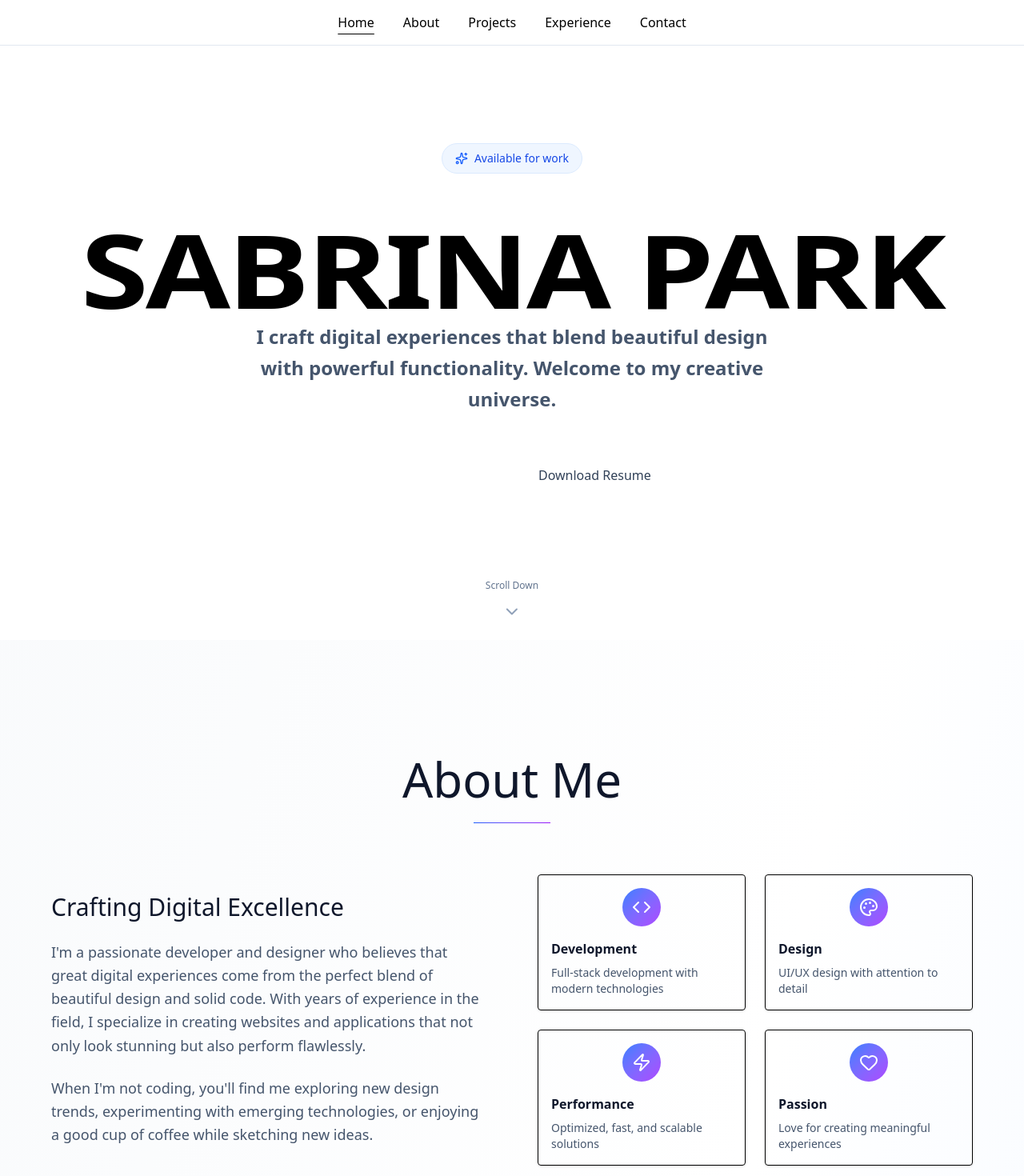
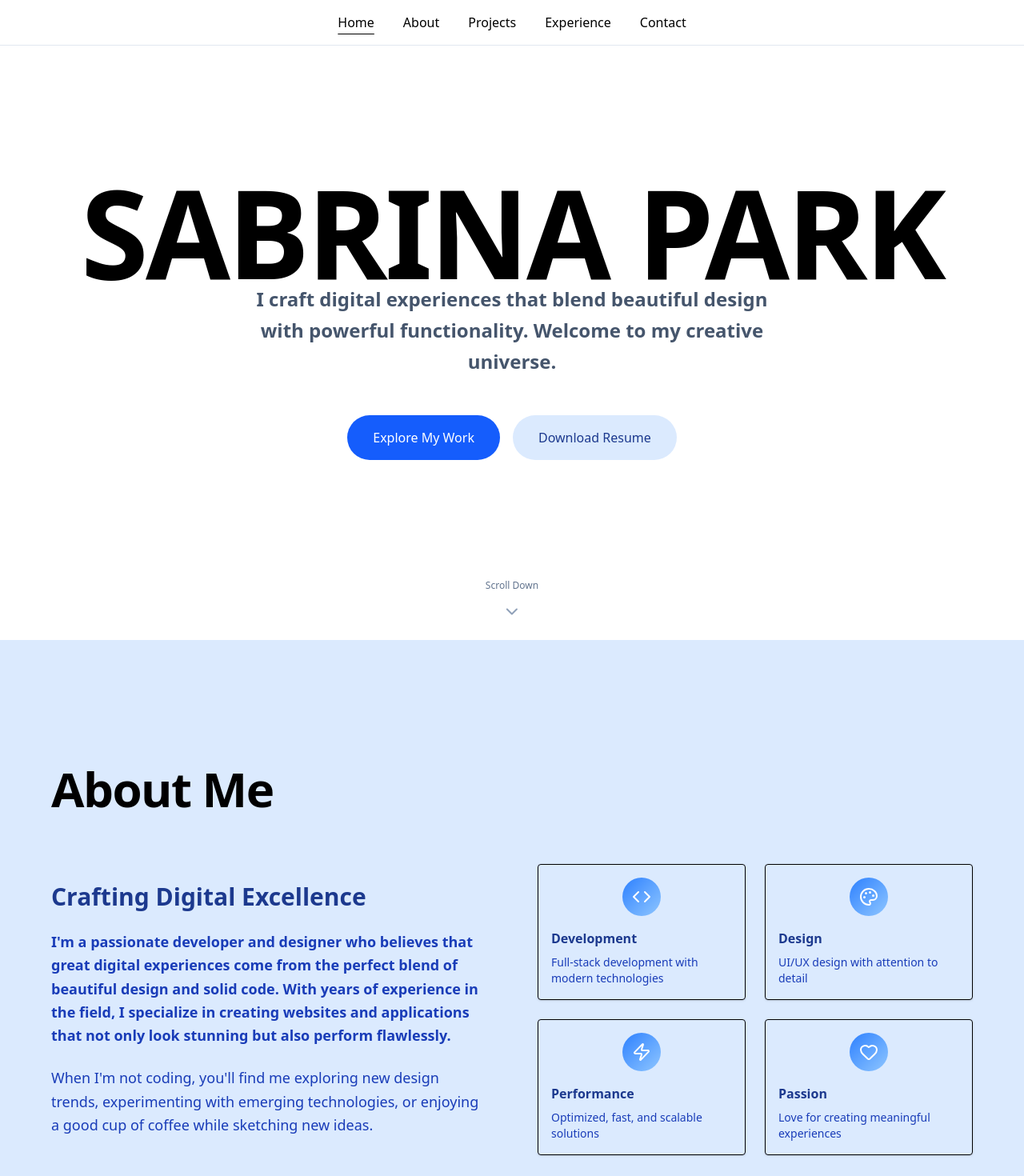
Before and after one commit to sabrinaprc/my-new-portfolio, a React (Vite) app: page / in a window 1280 px wide. Shown: the top 1470 px of the page at 80% size. Built offline with nearby package versions, Linux system fonts and the light colour scheme.

Commit message:
Changed about and experience to match the theme of the rest of the website

```diff
--- a/src/components/About.jsx
+++ b/src/components/About.jsx
@@ -12,19 +12,18 @@ export default function About() {
   ];
 
   return (
-    <div className="min-h-screen flex items-center justify-center px-6 py-20">
+    <div className="min-h-screen flex items-center justify-center px-6 py-20 bg-blue-100">
       <div className="max-w-6xl mx-auto">
         <motion.div
           initial={{ opacity: 0, y: 50 }}
           whileInView={{ opacity: 1, y: 0 }}
           transition={{ duration: 0.8 }}
           viewport={{ once: true }}
-          className="text-center mb-16"
+          className="text-left mb-16"
         >
-          <h2 className="text-5xl md:text-6xl font-extralight text-slate-900 mb-6">
+          <h2 className="text-5xl md:text-6xl font-extrabold mb-6 tracking-tight font-inter">
             About Me
           </h2>
-          <div className="w-24 h-px bg-gradient-to-r from-blue-600 to-purple-600 mx-auto mb-8" />
         </motion.div>
 
         <div className="grid lg:grid-cols-2 gap-16 items-center">
@@ -34,16 +33,16 @@ export default function About() {
             transition={{ duration: 0.8, delay: 0.2 }}
             viewport={{ once: true }}
           >
-            <h3 className="text-3xl font-light text-slate-900 mb-6">
+            <h3 className="text-3xl font-semibold text-blue-900 mb-6 font-inter">
               Crafting Digital Excellence
             </h3>
-            <p className="text-lg text-slate-600 leading-relaxed mb-6">
+            <p className="text-lg font-semibold text-blue-800 leading-relaxed mb-6 font-inter">
               I'm a passionate developer and designer who believes that great digital experiences
               come from the perfect blend of beautiful design and solid code. With years of
               experience in the field, I specialize in creating websites and applications that
               not only look stunning but also perform flawlessly.
             </p>
-            <p className="text-lg text-slate-600 leading-relaxed">
+            <p className="text-lg text-blue-800 leading-relaxed font-inter">
               When I'm not coding, you'll find me exploring new design trends, experimenting
               with emerging technologies, or enjoying a good cup of coffee while sketching
               new ideas.
@@ -65,13 +64,13 @@ export default function About() {
                 transition={{ duration: 0.6, delay: 0.1 * index }}
                 viewport={{ once: true }}
               >
-                <Card className="h-full border-none shadow-lg hover:shadow-xl transition-all duration-300 bg-white/70 backdrop-blur-sm">
+                <Card className="h-full border-none shadow-lg hover:shadow-xl transition-all duration-300 bg-blue-50/70 backdrop-blur-sm">
                   <CardContent className="p-6 text-center">
-                    <div className="w-12 h-12 mx-auto mb-4 bg-gradient-to-br from-blue-500 to-purple-500 rounded-full flex items-center justify-center">
+                    <div className="w-12 h-12 mx-auto mb-4 bg-gradient-to-br from-blue-500 to-blue-300 rounded-full flex items-center justify-center">
                       <skill.icon className="w-6 h-6 text-white" />
                     </div>
-                    <h4 className="font-semibold text-slate-900 mb-2">{skill.title}</h4>
-                    <p className="text-sm text-slate-600">{skill.desc}</p>
+                    <h4 className="font-semibold text-blue-900 mb-2 font-inter">{skill.title}</h4>
+                    <p className="text-sm text-blue-800 font-inter">{skill.desc}</p>
                   </CardContent>
                 </Card>
               </motion.div>
--- a/src/components/Hero.jsx
+++ b/src/components/Hero.jsx
@@ -1,6 +1,6 @@
 import React from 'react';
 import { motion } from 'framer-motion';
-import { ChevronDown, Sparkles } from 'lucide-react';
+import { ChevronDown } from 'lucide-react';
 import { Button } from '../components/ui/button';
 
 export default function Hero({ onScrollToNext }) {
@@ -9,22 +9,10 @@ export default function Hero({ onScrollToNext }) {
       <div className="absolute inset-0 bg-white" />
 
       <div className="relative z-10 text-center w-full">
-        <motion.div
-          initial={{  y: 50 }}
-          animate={{  y: 0 }}
-          transition={{ duration: 1, ease: "easeOut" }}
-          className="mb-8"
-        >
-          <div className="inline-flex items-center gap-2 px-4 py-2 bg-blue-50 rounded-full border border-blue-100 mb-6">
-            <Sparkles className="w-4 h-4 text-blue-600" />
-            <span className="text-blue-700 text-sm font-medium">Available for work</span>
-          </div>
-        </motion.div>
 
-        {/* This is the matched title */}
+        {/* Title: NO fade, only slide up */}
         <div className="w-full max-w-5xl mx-auto px-4">
           <motion.h1
-            // Remove fade-in by not animating opacity
             initial={{ y: 50 }}
             animate={{ y: 0 }}
             transition={{ duration: 1, delay: 0.3 }}
@@ -36,16 +24,17 @@ export default function Hero({ onScrollToNext }) {
               text-center
               leading-none
               w-full
-              scale-x-120
+              scale-120
             "
           >
             SABRINA PARK
           </motion.h1>
         </div>
 
+        {/* Fade in the subtitle */}
         <motion.p
-          initial={{ y: 30 }}
-          animate={{ y: 0 }}
+          initial={{ opacity: 0, y: 30 }}
+          animate={{ opacity: 1, y: 0 }}
           transition={{ duration: 1, delay: 0.4 }}
           className="font-inter font-bold text-xl md:text-2xl text-slate-600 mb-12 leading-relaxed max-w-2xl mx-auto"
         >
@@ -53,31 +42,35 @@ export default function Hero({ onScrollToNext }) {
           powerful functionality. Welcome to my creative universe.
         </motion.p>
 
+        {/* Fade in the buttons */}
         <motion.div
-          initial={{ y: 30 }}
-          animate={{y: 0 }}
+          initial={{ opacity: 0, y: 30 }}
+          animate={{ opacity: 1, y: 0 }}
           transition={{ duration: 1, delay: 0.6 }}
           className="flex flex-col sm:flex-row gap-4 justify-center items-center"
         >
           <Button
+            variant="blue"
             size="lg"
-            className="bg-slate-900 hover:bg-slate-800 text-white px-8 py-4 rounded-full font-medium transition-all duration-300 hover:scale-105"
+            className="px-8 py-4 rounded-full"
             onClick={onScrollToNext}
           >
             Explore My Work
           </Button>
-          <Button
+          <button
             variant="outline"
             size="lg"
-            className="border-slate-300 text-slate-700 hover:bg-slate-50 px-8 py-4 rounded-full font-medium transition-all duration-300 hover:scale-105"
+            className="bg-blue-100 hover:bg-blue-300 text-blue-900 px-8 py-4 rounded-full font-medium transition-all duration-300 hover:scale-105"
           >
             Download Resume
-          </Button>
+          </button>
         </motion.div>
       </div>
 
-      {/* Scroll indicator */}
+      {/* Fade in the scroll indicator */}
       <motion.button
+        initial={{ opacity: 0 }}
+        animate={{ opacity: 1 }}
         transition={{ delay: 1.5, duration: 1 }}
         onClick={onScrollToNext}
         className="absolute bottom-8 left-1/2 transform -translate-x-1/2 text-slate-400 hover:text-slate-600 transition-colors duration-300 flex flex-col items-center"
--- a/src/components/ui/button.jsx
+++ b/src/components/ui/button.jsx
@@ -1,10 +1,18 @@
 import React from 'react';
 
-export function Button({ children, className = '', ...props }) {
+export function Button({ children, className = '', variant = 'default', ...props }) {
+  let base =
+    'px-4 py-2 rounded font-medium transition-all duration-300';
+  let variants = {
+    default: 'bg-white text-black',
+    blue: 'bg-blue-600 hover:bg-blue-800 text-white',
+    outline: 'border border-slate-300 text-slate-700 hover:bg-slate-50',
+  };
+
   return (
     <button
       {...props}
-      className={`px-4 py-2 bg-white text-black rounded ${className}`}
+      className={`${base} ${variants[variant] || ''} ${className}`}
     >
       {children}
     </button>
--- a/src/pages/Portfolio.jsx
+++ b/src/pages/Portfolio.jsx
@@ -54,7 +54,7 @@ useEffect(() => {
             animate={{
               opacity: [0, 1, 1],
               scaleX: [1, 1, 1.2],
-              scaleY: [1, 1, 1],
+              scaleY: [1, 1, 1.2],
               y: [0, 0, 0],
             }}
             transition={{
@@ -64,8 +64,8 @@ useEffect(() => {
             }}
             className="fixed inset-0 z-50 flex items-center justify-center bg-white"
           >
-            <div className="w-full max-w-5xl overflow-hidden">
-              <span className="block text-9xl font-inter font-extrabold text-black tracking-tight text-center w-full mt-3">
+            <div className="w-full max-w-5xl">
+              <span className="block text-9xl font-inter font-extrabold text-black tracking-tight text-center w-full mt-[-52px]">
                 SABRINA PARK
               </span>
             </div>
```
Also changed, not shown: src/components/Experience.jsx (+15 -14 lines).
